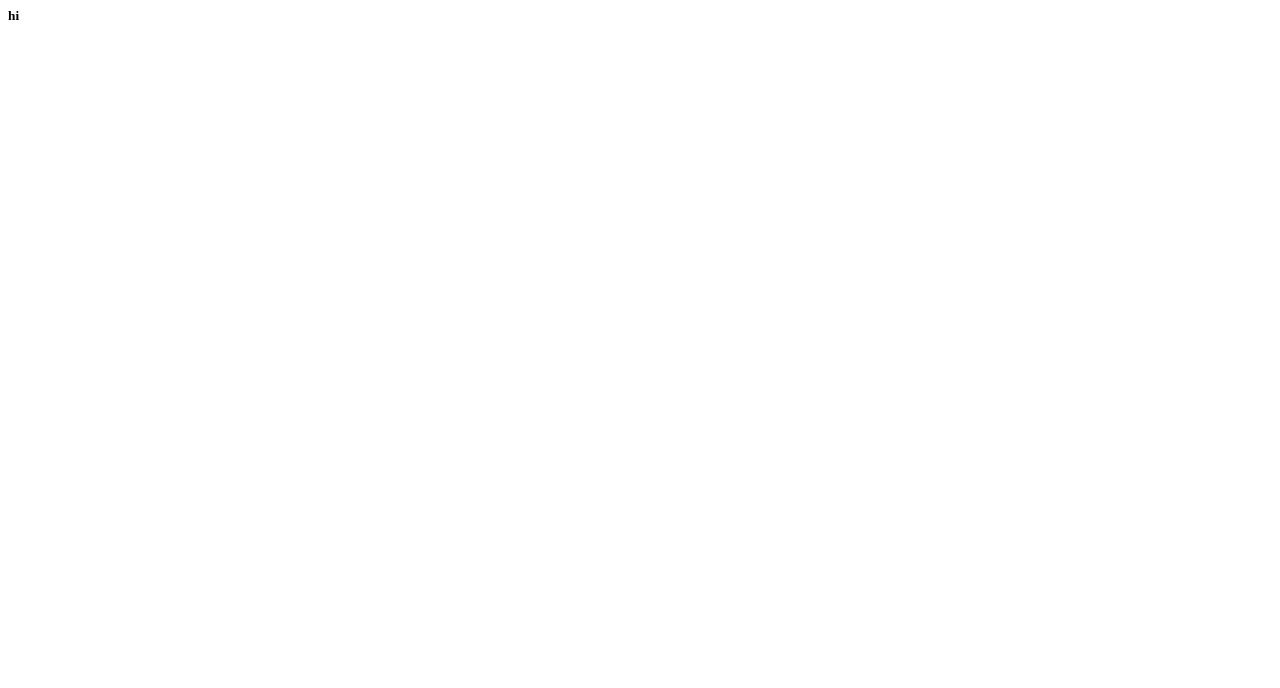
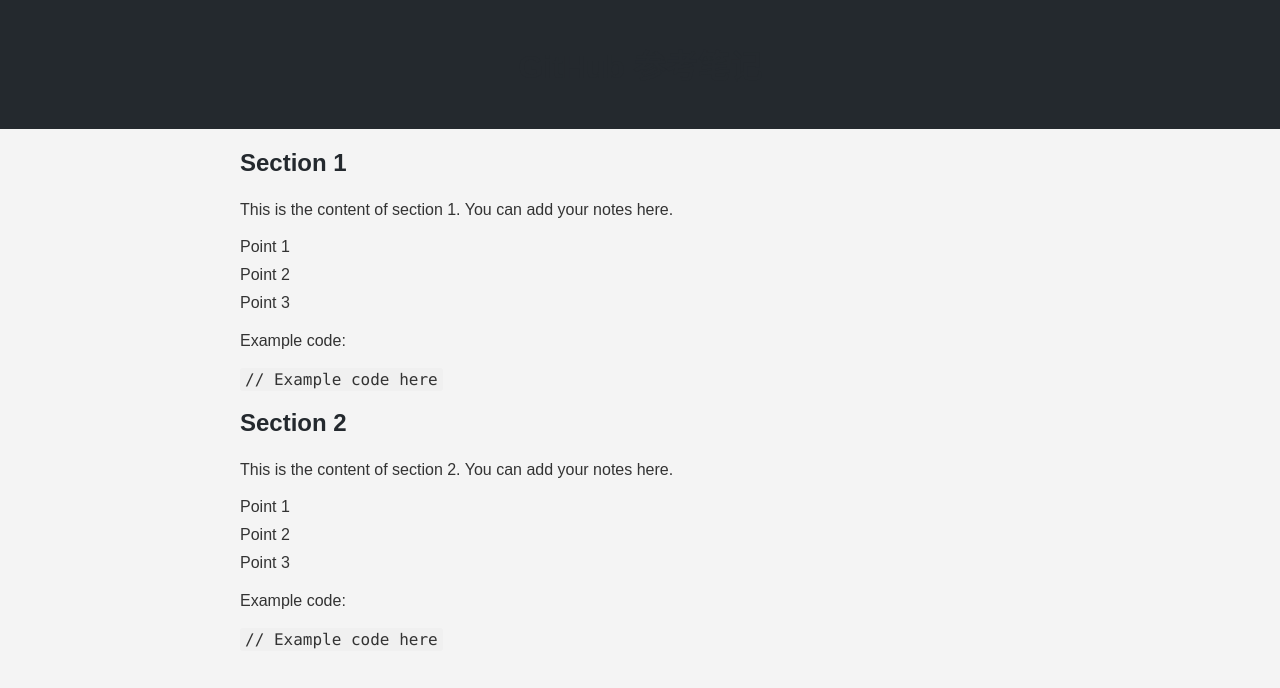
Before and after one commit to kirito-wsj/kirito-wsj.github.io, a plain HTML site: page home.html in a window 1280 px wide. Drawn offline with Linux system fonts and the light colour scheme.

Commit message:
Update home.html

```diff
--- a/home.html
+++ b/home.html
@@ -1 +1,84 @@
-<h5>hi<h5>
+<!DOCTYPE html>
+<html lang="en">
+<head>
+    <meta charset="UTF-8">
+    <meta name="viewport" content="width=device-width, initial-scale=1.0">
+    <title>GitHub 参考笔记</title>
+    <style>
+        body {
+            font-family: Arial, sans-serif;
+            margin: 0;
+            padding: 0;
+            background-color: #f4f4f4;
+            color: #333;
+        }
+        header {
+            background-color: #24292e;
+            color: #fff;
+            padding: 20px;
+            text-align: center;
+        }
+        .container {
+            max-width: 800px;
+            margin: 20px auto;
+            padding: 0 20px;
+        }
+        h1, h2, h3 {
+            color: #24292e;
+        }
+        p {
+            line-height: 1.6;
+        }
+        ul {
+            list-style-type: none;
+            padding: 0;
+        }
+        li {
+            margin-bottom: 10px;
+        }
+        code {
+            background-color: #f0f0f0;
+            padding: 2px 5px;
+            border-radius: 3px;
+            font-family: Consolas, monospace;
+        }
+    </style>
+</head>
+<body>
+
+<header>
+    <h1>GitHub 参考笔记</h1>
+</header>
+
+<div class="container">
+
+    <section id="section-1">
+        <h2>Section 1</h2>
+        <p>This is the content of section 1. You can add your notes here.</p>
+        <ul>
+            <li>Point 1</li>
+            <li>Point 2</li>
+            <li>Point 3</li>
+        </ul>
+        <p>Example code:</p>
+        <pre><code>// Example code here</code></pre>
+    </section>
+
+    <section id="section-2">
+        <h2>Section 2</h2>
+        <p>This is the content of section 2. You can add your notes here.</p>
+        <ul>
+            <li>Point 1</li>
+            <li>Point 2</li>
+            <li>Point 3</li>
+        </ul>
+        <p>Example code:</p>
+        <pre><code>// Example code here</code></pre>
+    </section>
+
+    <!-- Add more sections as needed -->
+
+</div>
+
+</body>
+</html>
```
